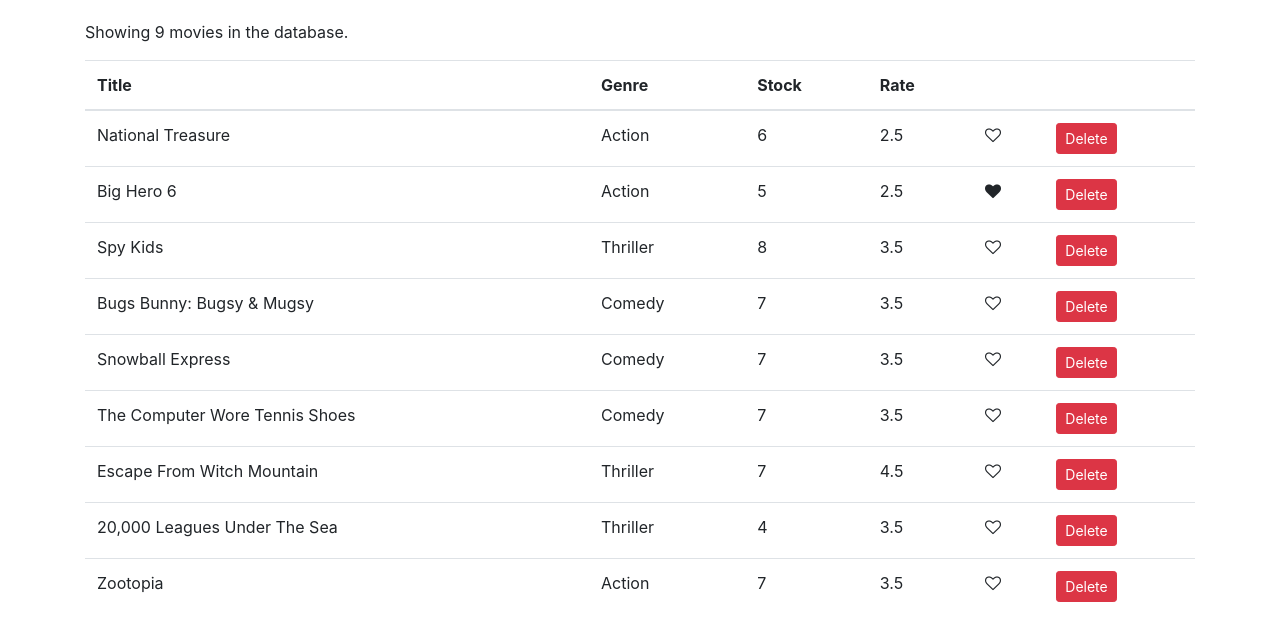
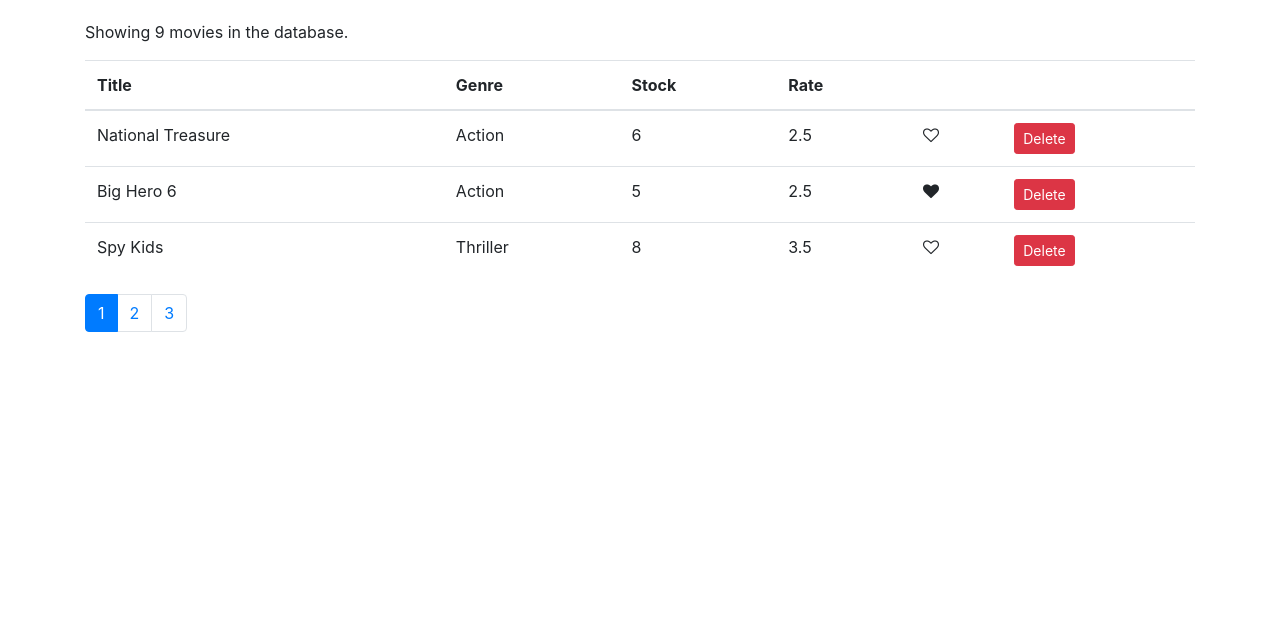
Before and after one commit to mrdaines/vidly-react, a React (Create React App) app: page / in a window 1280 px wide. Shown: the top 640 px of the page. Built offline with nearby package versions, Linux system fonts and the light colour scheme.

Commit message:
My pagiunation component implementation

```diff
--- /dev/null
+++ b/src/components/common/pagination.jsx
@@ -0,0 +1,31 @@
+import React, { Component } from 'react';
+
+class Pagination extends Component {
+
+	render() {
+		return (
+			<nav aria-label="Page navigation">
+				<ul className="pagination">
+					{this.buildPages()}
+				</ul>
+			</nav>
+
+		);
+	}
+
+	buildPages = () => {
+		let pages = [];
+
+		for (let i = 1; i <= this.props.totalPages; i++) {
+			let classes = "page-item";
+			if (i === this.props.activePage) classes += ' active';
+
+			pages.push(<li key={i} className={classes} onClick={() => this.props.onPageSelect(i)}>
+				<a className="page-link" href="#">{i}</a>
+			</li>);
+		}
+		return pages;
+	}
+}
+
+export default Pagination;
--- a/src/components/movies.jsx
+++ b/src/components/movies.jsx
@@ -1,15 +1,30 @@
 import React, { Component } from 'react';
 import { getMovies } from '../services/fakeMovieService';
 import Like from './common/like';
+import Pagination from './common/pagination';
 
 class Movies extends Component {
 	state = {
-		movies: getMovies()
+		movies: getMovies(),
+		pageNum: 1,
+		numPerPage: 3
+	}
+
+	componentWillMount() {
+		this.setState({ totalPages: Math.ceil(this.state.movies.length / this.state.numPerPage) });
 	}
 
 	handleDelete = movie => {
 		const movies = this.state.movies.filter(m => m._id !== movie._id);
 		this.setState({ movies: movies });
+		const newTotalPages = Math.ceil(movies.length / this.state.numPerPage);
+
+		if (this.state.totalPages > newTotalPages) {
+			this.setState({ totalPages: newTotalPages });
+		}
+		if (this.state.pageNum > newTotalPages) {
+			this.setState({ pageNum: newTotalPages });
+		}
 	};
 
 	handleLike = (movie) => {
@@ -20,10 +35,19 @@
 		this.setState({ movies: movies });
 	};
 
+	handlePageSelect = (pageNum) => {
+		this.setState({ pageNum: pageNum });
+	};
+
 	render() {
 		return (
 			<div className="container">
 				{this.renderTable()}
+				<Pagination
+					totalPages={this.state.totalPages}
+					activePage={this.state.pageNum}
+					onPageSelect={this.handlePageSelect}
+				/>
 			</div>
 		);
 	}
@@ -33,6 +57,10 @@
 
 		if (count === 0)
 			return <p>There are no movies in the database.</p>
+
+		let movies = [...this.state.movies];
+
+		movies = movies.slice((this.state.pageNum - 1) * this.state.numPerPage, this.state.pageNum * this.state.numPerPage);
 
 		return (<React.Fragment>
 			<p>Showing {count} movies in the database.</p>
@@ -48,7 +76,7 @@
 					</tr>
 				</thead>
 				<tbody>
-					{this.state.movies.map(movie => this.renderTableRow(movie))}
+					{movies.map(movie => this.renderTableRow(movie))}
 				</tbody>
 			</table>
 		</React.Fragment>)
```
